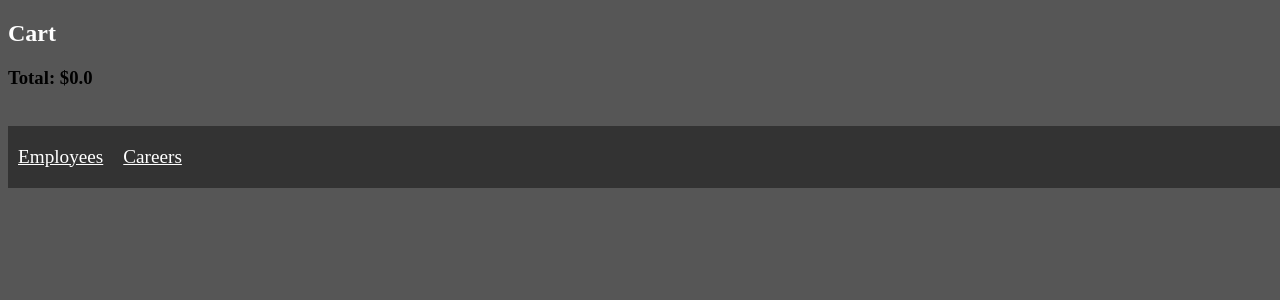
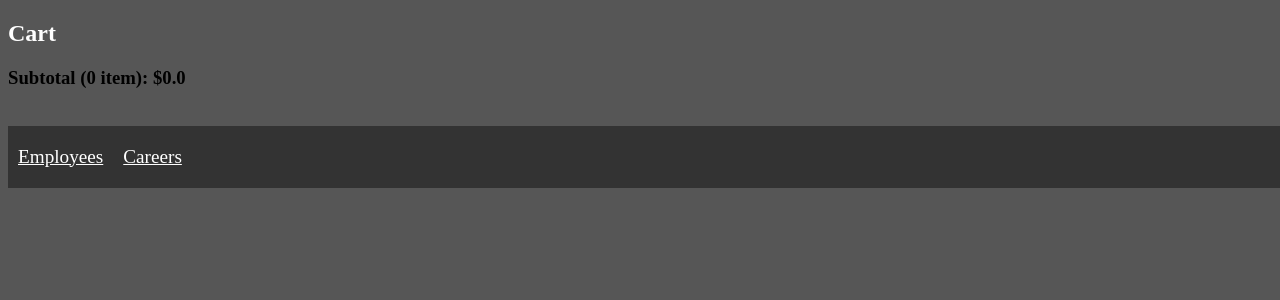
Before and after one commit to JsnDong/jam, a Django app: page /cart/ in a window 1280 px wide; the page is wider, and only the part inside the window is pictured. Shown: the part 135-435 px from the top of that part. Run offline with Django 3.2, Linux system fonts and the light colour scheme.

Commit message:
made cart more user friendly by adding subtotal and number of items (just like amazon)

```diff
--- a/jam/jammin/templates/cart.html
+++ b/jam/jammin/templates/cart.html
@@ -1,6 +1,6 @@
 {% extends "base.html" %}
 
-{% block title%}Store{% endblock title%}
+{% block title%}Cart{% endblock title%}
 
 {% block content %}
 	<div>
@@ -32,7 +32,15 @@
 			</div>
 		{% endfor %}
 		<div>
-            <h3>Total: ${{ total }}</h3>
+			{% if cart_len > 1 %}
+                <h3>Subtotal ({{cart_len}} items): ${{ total }}</h3>
+                <a href="checkout">Proceed to Checkout</a>
+			{% else %}
+                <h3>Subtotal ({{cart_len}} item): ${{ total }}</h3>
+                {% if cart_len == 1 %}
+                     <a href="checkout">Proceed to Checkout</a>
+                {% endif %}
+			{% endif %}
 		</div>
 	</div>
 {% endblock content %}
--- a/jam/jammin/views.py
+++ b/jam/jammin/views.py
@@ -219,26 +219,26 @@ def take_item(elem):
 def user_cart(request):
 	if request.user.is_authenticated:
 		user = request.user.useraccount
+		cart_len = 0
 		try:
 			cart_t = user.cart.all()
 			carthas = models.CartHas.objects.filter(cart=cart_t[0])
 			cart = list()
 			for i in carthas:
 				item = models.Item.objects.get(itemid=i.item.itemid)
-				t = i.seller.id
-				x = item.itemid
-				price = models.Sells.objects.get(item=item, seller=t).price
+				price = models.Sells.objects.get(item=item, seller=i.seller.id).price
 				total = float(price) * float(i.quantity)
+				cart_len = cart_len + i.quantity
 				cartt = [i, item, total]
 				cart += [cartt]
 			cart_total = cart_t[0].total
 		except (Exception):
 			cart = list()
 			cart_total = 0.00
-		return render(request, "cart.html", {'account': request.user, 'cart':cart, 'total' : cart_total})
+		return render(request, "cart.html", {'account': request.user, 'cart':cart, 'total' : cart_total, 'cart_len' : cart_len})
 	cart = list()
 	cart_total = 0.00
-	return render(request, "cart.html", {'account': request.user, 'cart':cart, 'total' : cart_total})
+	return render(request, "cart.html", {'account': request.user, 'cart':cart, 'total' : cart_total, 'cart_len' : len(cart)})
 
 def add_to_cart(request, itemid, author):
 	if request.user.is_authenticated:
```
Also changed, not shown: jam/jammin/templates/order_address.html (added, +12 -0 lines). Lines whose indentation alone changed are shown as unchanged.
